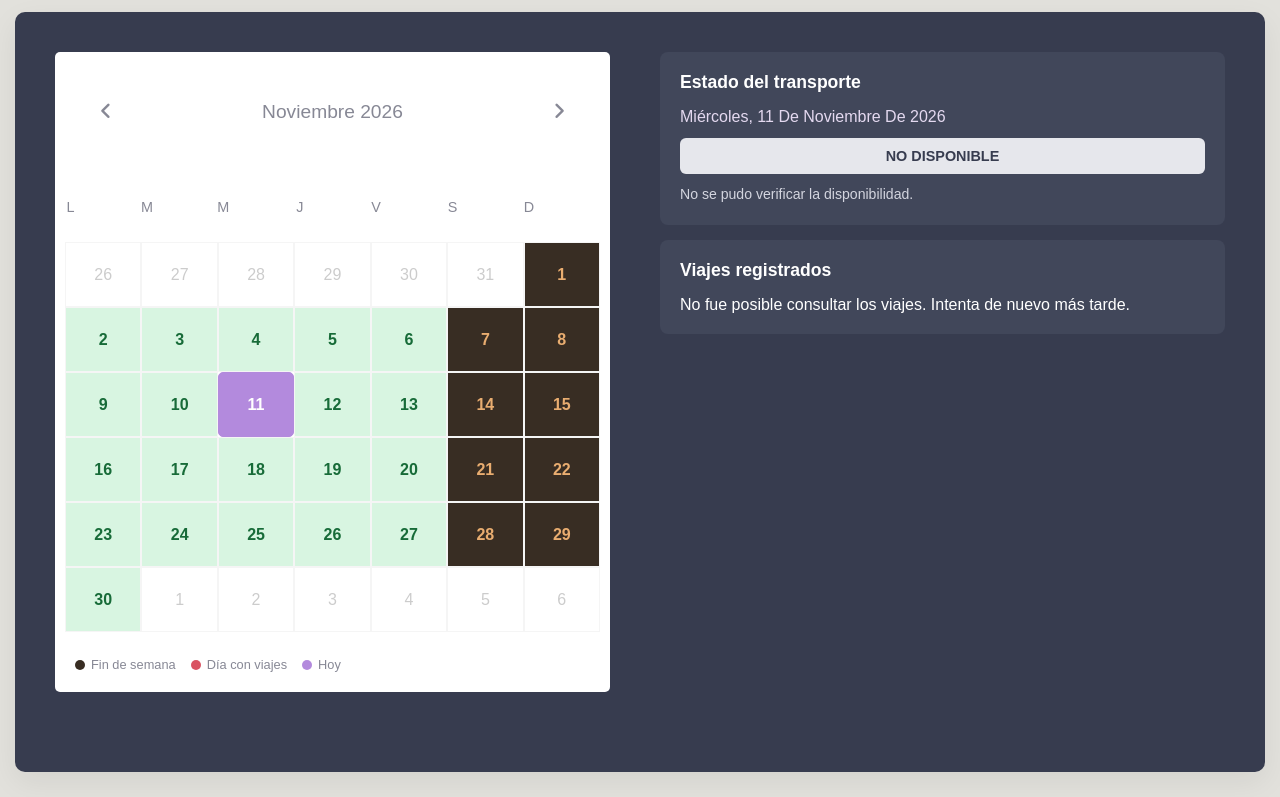
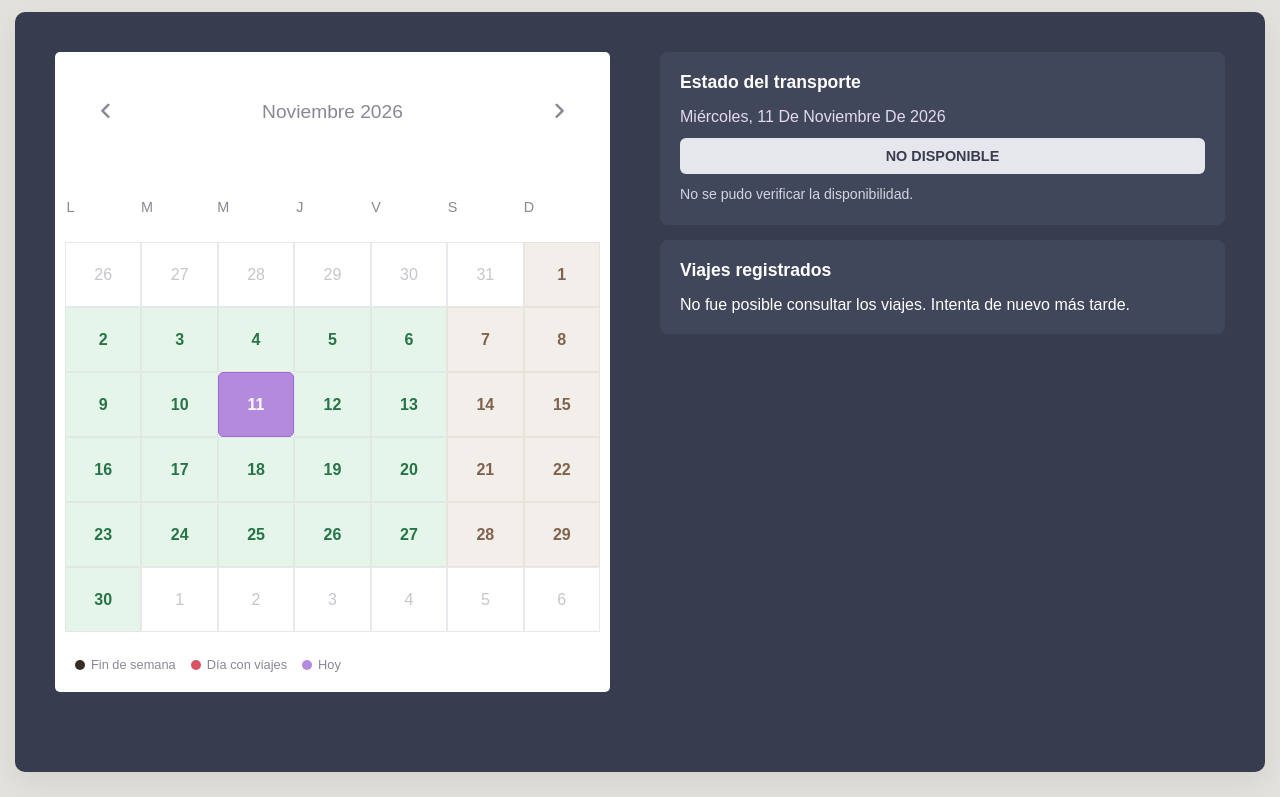
Before and after one commit to sanmig12/calendario-ITT, a plain HTML site: page index.html in a window 1280 px wide. Shown: the part 83-880 px from the top of the page. Drawn offline with nearby package versions, Linux system fonts and the light colour scheme; no server answers.

Commit message:
Update style.css

```diff
--- a/style.css
+++ b/style.css
@@ -1020,48 +1020,55 @@ table {
 }
 
 
-/* =================================
-   COLORES DEL CALENDARIO - MODO CLARO
-================================= */
+/* =========================================
+   CORRECCIÓN DEFINITIVA - MODO CLARO
+========================================= */
 
 @media (prefers-color-scheme: light) {
 
-    .free-day {
+    /* DÍAS DISPONIBLES */
+    .calendar .days .day.free-day,
+    .calendar .days .day.free-day:hover {
         background: #e5f5e9 !important;
-        color: #247044 !important;
+        color: #267448 !important;
+        border-color: #e1e8e2 !important;
     }
 
-    .busy-day {
+    /* DÍAS CON VIAJES */
+    .calendar .days .day.busy-day,
+    .calendar .days .day.busy-day:hover {
         background: #fcebed !important;
         color: #b83248 !important;
+        border-color: #f0e2e4 !important;
     }
 
-    .weekend-day {
+    /* FINES DE SEMANA */
+    .calendar .days .day.weekend-day,
+    .calendar .days .day.weekend-day:hover {
         background: #f2eee9 !important;
         color: #80634d !important;
+        border-color: #e9e3dc !important;
     }
 
-    .free-day:hover {
-        background: #d1edda !important;
+    /* DÍA ACTUAL */
+    .calendar .days .day.today,
+    .calendar .days .day.today:hover {
+        background: #b38add !important;
+        color: #ffffff !important;
+        border: 1px solid #a16bd1 !important;
+        outline: 3px solid #b38add !important;
+        outline-offset: -4px !important;
     }
 
-    .busy-day:hover {
-        background: #f6d9de !important;
-    }
-
-    .weekend-day:hover {
-        background: #e8dfd6 !important;
-    }
-
-    /* HOY: MORADO */
-    .day.today {
-        background: #b38add !important;
-        color: #ffffff !important;
-        border: 2px solid #a16bd1 !important;
+    /* DÍAS FUERA DEL MES */
+    .calendar .days .day.prev-date,
+    .calendar .days .day.next-date {
+        background: #ffffff !important;
+        color: #c5c5cc !important;
     }
 
     /* BORDES */
-    .day {
+    .calendar .days .day {
         border-color: #e9e9ed !important;
     }
 }
```
